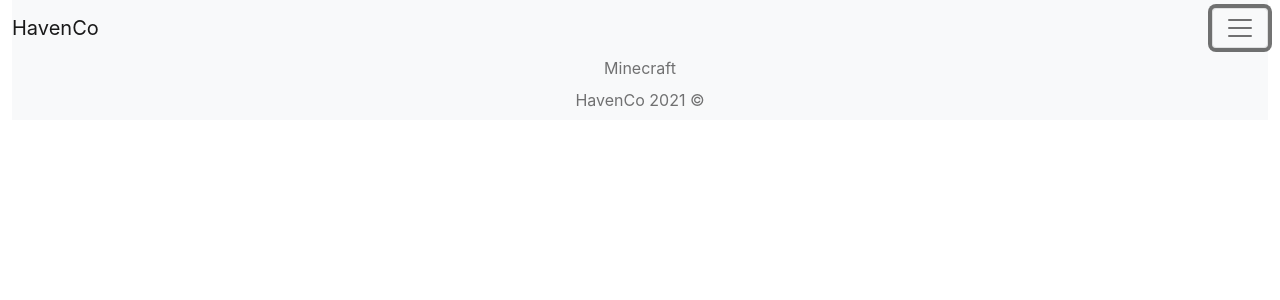
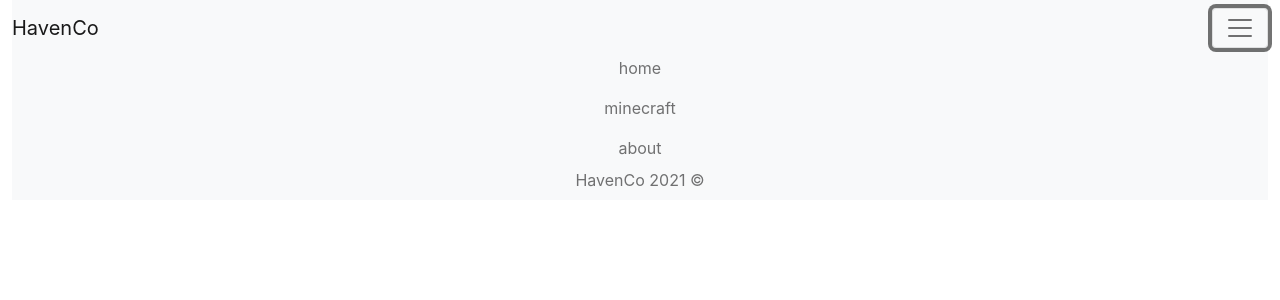
Before and after one commit to whit3hat/havenCo, a React (Create React App) app: page / in a window 1280 px wide. Both pictures are taken after a click on the button 1240 px from the left and 28 px from the top of the page. Shown: the top 300 px of the page. Built offline with nearby package versions, Linux system fonts and the light colour scheme.

Commit message:
added react router dom to project, added tech used to readme and added links in the navbar

```diff
--- a/package.json
+++ b/package.json
@@ -10,6 +10,7 @@
     "react": "^17.0.2",
     "react-bootstrap": "^2.0.0-beta.4",
     "react-dom": "^17.0.2",
+    "react-router-dom": "^5.2.0",
     "react-scripts": "4.0.3",
     "reactstrap": "^8.9.0",
     "web-vitals": "^1.1.2"
--- a/src/App.js
+++ b/src/App.js
@@ -1,4 +1,5 @@
 import './App.css';
+import { BrowserRouter as Router, Route, Switch, Link } from 'react-router-dom';
 import 'bootstrap/dist/css/bootstrap.min.css';
 import Navigation from './components/Nav.js';
 
--- a/src/components/Nav.js
+++ b/src/components/Nav.js
@@ -1,4 +1,5 @@
 import React, { useState } from 'react';
+import { BrowserRouter as Router, Route, Switch, Link } from 'react-router-dom';
 import { Collapse, Navbar, NavbarToggler, NavbarBrand, Nav, NavItem, NavLink, NavbarText  } from 'reactstrap';
 
 const Navigation = (props) => {
@@ -14,7 +15,9 @@ const Navigation = (props) => {
                 <Collapse isOpen={isOpen} navbar>
                     <Nav className='mr-auto' navbar>
                      <NavItem>
-                        <NavLink href='minecraft.havenco.xyz'>Minecraft</NavLink>
+                         <NavLink href='/'>home</NavLink>
+                        <NavLink href='minecraft.havenco.xyz'>minecraft</NavLink>
+                        <NavLink href='/'>about</NavLink>
                      </NavItem>
                     </Nav>
                  <NavbarText>HavenCo 2021 &copy;</NavbarText>
```
Also changed, not shown: 1 other file (tests, documents, lock files or other folders).
